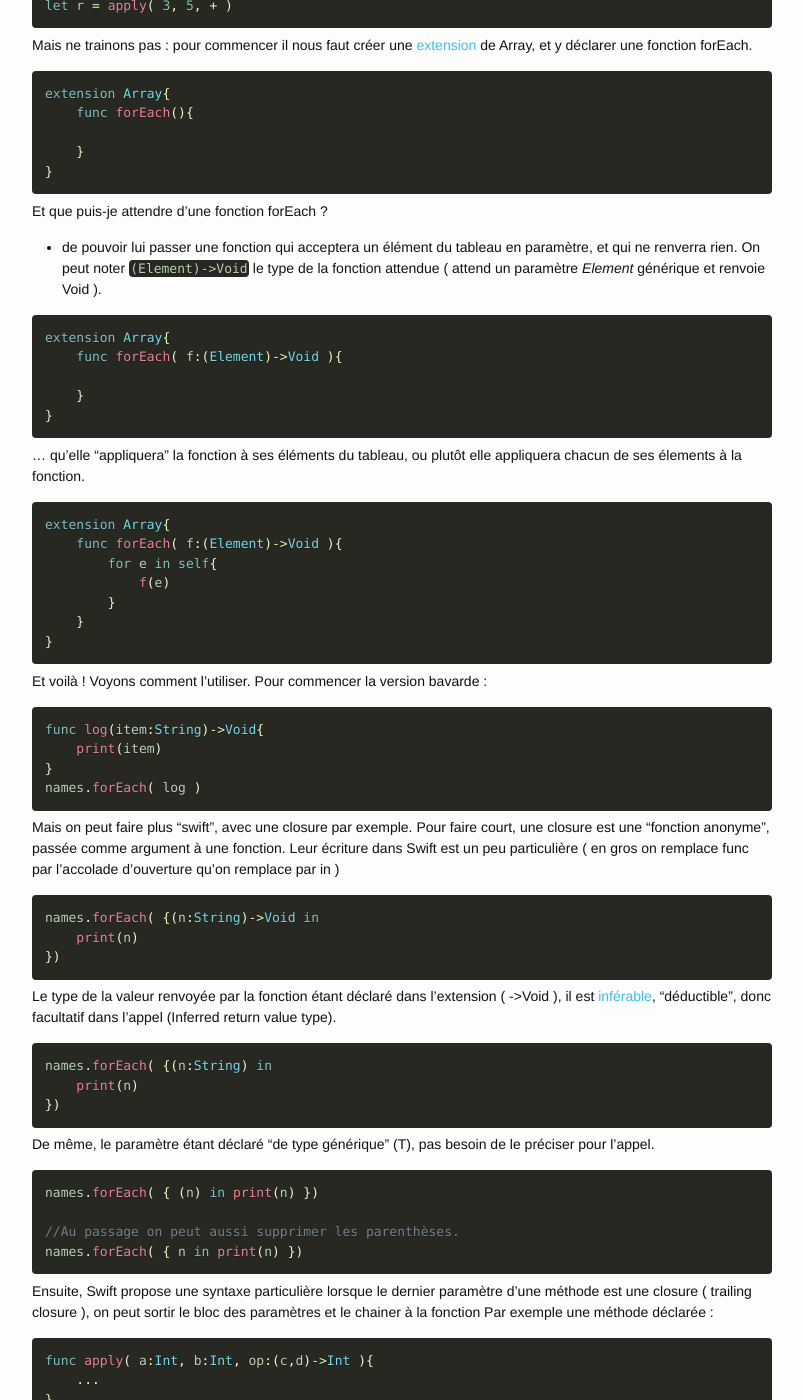
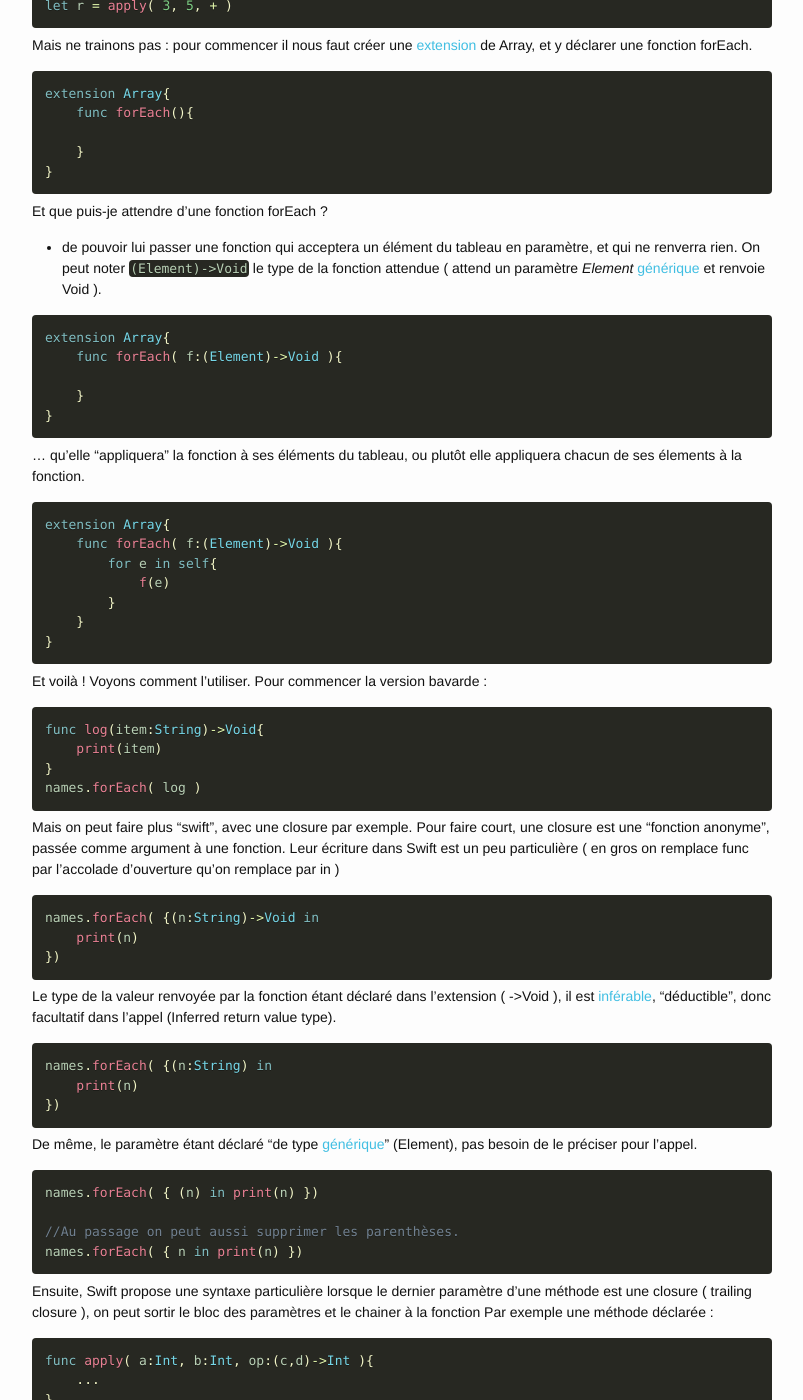
Before and after one commit to rxlabz/rxlabz.github.io, a Jekyll site: the page built from _posts/2015-04-05-swift-closure-syntax.md, in a window 1280 px wide and 1400 px high, scrolled down 688 px. Shown: the whole window, without its empty margins (238-1041 px from the left). Built offline with Jekyll 4.4.1, drawn with Linux system fonts in a browser that asks for light colours; Markdown is read by kramdown in place of the engine named in the settings; some of the changed lines change nothing that is shown.

Commit message:
links to official docs

````diff
--- a/_includes/footer.html
+++ b/_includes/footer.html
@@ -30,7 +30,7 @@
       <div class="footer-col footer-col-3">
 		  <a href="{{ "/feed.xml" | prepend: site.baseurl }}">RSS</a>
 		  |
-		  <a href="http://rxlabz.com">RX Labz ?</a>
+		  <a href="http://rxlabz.com">rxla.bz</a>
         <!--<p>{{ site.description }}</p>-->
       </div>
     </div>
--- a/_posts/2015-04-05-swift-closure-syntax.md
+++ b/_posts/2015-04-05-swift-closure-syntax.md
@@ -48,7 +48,8 @@ extension Array{
 Et que puis-je attendre d’une fonction forEach ?
 
 + de pouvoir lui passer une fonction qui acceptera un élément du tableau en paramètre, et qui ne renverra rien.
-On peut noter `(Element)->Void` le type de la fonction attendue ( attend un paramètre *Element* générique et renvoie Void ).
+On peut noter `(Element)->Void` le type de la fonction attendue ( attend un paramètre *Element* [générique](https://developer.apple.com/library/ios/documentation/Swift/Conceptual/Swift_Programming_Language/Generics.html)
+ et renvoie Void ).
 
 ```swift
 extension Array{
@@ -97,7 +98,7 @@ names.forEach( {(n:String) in
     print(n)
 })
 ```
-De même, le paramètre étant déclaré “de type générique” (T),
+De même, le paramètre étant déclaré “de type [générique](https://developer.apple.com/library/ios/documentation/Swift/Conceptual/Swift_Programming_Language/Generics.html)” (Element),
 pas besoin de le préciser pour l’appel.
 
 ```swift
````
